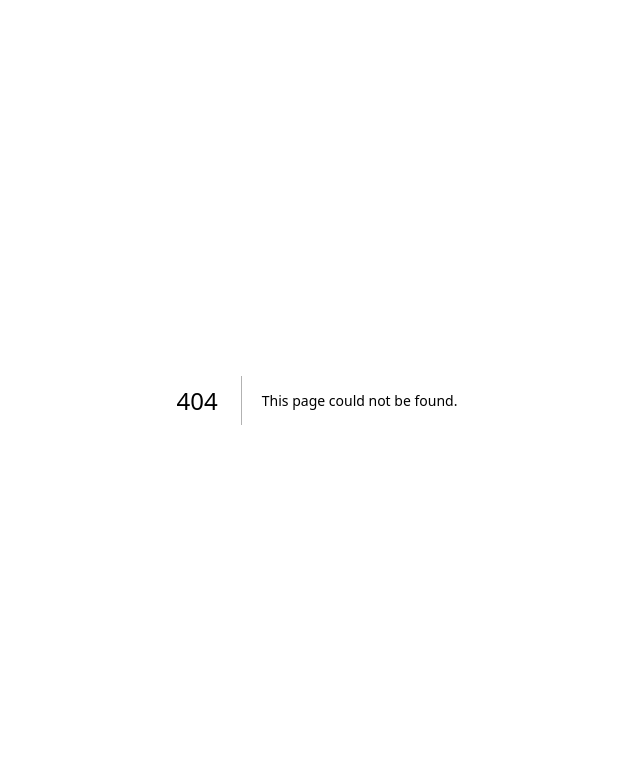
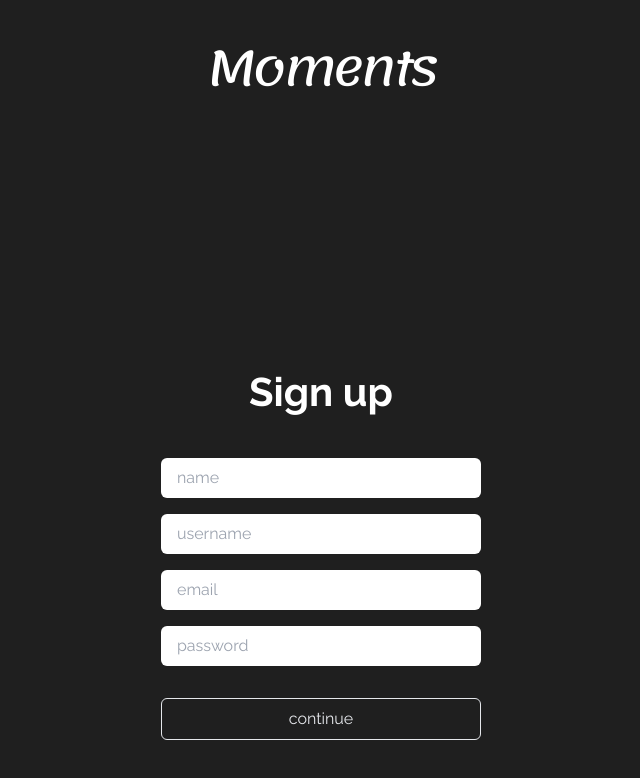
Before and after one commit to v4sj4n/Moments, a Next.js app: page /auth/signup in a window 1280 px wide. Before the commit this address had no page. Shown: the top 778 px of the page, without its empty margins (323-963 px from the left). Built offline with nearby package versions, Linux system fonts and the light colour scheme.

Commit message:
Added 2 pages

```diff
--- a/app/auth/page.tsx
+++ b/app/auth/page.tsx
@@ -3,12 +3,12 @@ import { lemonada } from "@/ui/fonts"
 
 export default function Page() {
   return (
-    <main className="h-screen w-screen flex flex-col items-center justify-between">
-      <h1 className={`${lemonada.className} -tracking-[4px] text-5xl mt-10`}>
+    <main className="h-svh w-screen flex flex-col items-center justify-between">
+      <h1 className={`${lemonada.className} -tracking-[4px] text-5xl sm:text-2xl mt-10`}>
         <Link href="/">Moments</Link>
       </h1>
       <div className="mb-16">
-        <h3 className="text-[40px] font-bold mb-9">Sign in / Sign up</h3>
+        <h3 className="text-4xl sm:text-xl font-bold mb-9">Sign in / Sign up</h3>
         <form className="flex flex-col gap-4">
           <input
             className="rounded-md px-4 py-2"
--- /dev/null
+++ b/app/auth/signin/page.tsx
@@ -0,0 +1,37 @@
+import Link from "next/link"
+import { lemonada } from "@/ui/fonts"
+
+export default function Page() {
+  return (
+    <main className="h-[70svh] w-screen flex flex-col items-center justify-between">
+      <h1 className={`${lemonada.className} -tracking-[4px] text-5xl mt-10`}>
+        <Link href="/">Moments</Link>
+      </h1>
+      <div className="mb-16 flex flex-col items-center">
+        <h3 className="text-[40px] font-bold mb-9">Sign up</h3>
+        <form className="flex flex-col gap-4 w-80">
+          <input
+            className="rounded-md px-4 py-2 "
+            type="text"
+            id="identifier"
+            name="identifier"
+            // placeholder="name"
+            value={"Username/Email"}
+            disabled
+          />
+
+          <input
+            className="rounded-md px-4 py-2 text-gray-900"
+            type="password"
+            id="identifier"
+            name="identifier"
+            placeholder="password"
+          />
+          <button className="border border-gray-200 hover:bg-gray-200 hover:text-gray-900 text-gray-200 rounded-md py-2 mt-4">
+            continue
+          </button>
+        </form>
+      </div>
+    </main>
+  )
+}
--- /dev/null
+++ b/app/auth/signup/page.tsx
@@ -0,0 +1,48 @@
+import Link from "next/link"
+import { lemonada } from "@/ui/fonts"
+
+export default function Page() {
+  return (
+    <main className="h-[70svh] sm:h-svh w-screen flex flex-col items-center justify-between">
+      <h1 className={`${lemonada.className} -tracking-[4px] text-5xl mt-10`}>
+        <Link href="/">Moments</Link>
+      </h1>
+      <div className="mb-16 flex flex-col items-center">
+        <h3 className="text-[40px] font-bold mb-9">Sign up</h3>
+        <form className="flex flex-col gap-4 w-80">
+          <input
+            className="rounded-md px-4 py-2 text-gray-900"
+            type="text"
+            id="identifier"
+            name="identifier"
+            placeholder="name"
+          />
+          <input
+            className="rounded-md px-4 py-2 text-gray-900"
+            type="text"
+            id="identifier"
+            name="identifier"
+            placeholder="username"
+          />
+          <input
+            className="rounded-md px-4 py-2 text-gray-900"
+            type="email"
+            id="identifier"
+            name="identifier"
+            placeholder="email"
+          />
+          <input
+            className="rounded-md px-4 py-2 text-gray-900"
+            type="password"
+            id="identifier"
+            name="identifier"
+            placeholder="password"
+          />
+          <button className="border border-gray-200 hover:bg-gray-200 hover:text-gray-900 text-gray-200 rounded-md py-2 mt-4">
+            continue
+          </button>
+        </form>
+      </div>
+    </main>
+  )
+}
--- a/app/globals.css
+++ b/app/globals.css
@@ -2,10 +2,13 @@
 @tailwind components;
 @tailwind utilities;
 
-:root{
-  color-scheme: light dark;
+:root {
+  background-color: #1f1f1f;
+  color: white;
 }
-html, body{
+
+html,
+body {
   margin: 0;
   padding: 0;
 }
--- a/app/layout.tsx
+++ b/app/layout.tsx
@@ -16,7 +16,7 @@ export default function RootLayout({
 }) {
   return (
     <html lang="en">
-      <body className={raleway.className}>{children}</body>
+      <body className={`${raleway.className} p-1`}>{children}</body>
     </html>
   )
 }
--- a/app/page.tsx
+++ b/app/page.tsx
@@ -3,12 +3,14 @@ import { lemonada } from "@/ui/fonts"
 
 export default function Home() {
   return (
-    <main className="h-screen w-screen flex flex-col items-center justify-center">
-      <h2 className="text-5xl p-4">
+    <main className="h-svh w-svw flex flex-col items-center justify-center">
+      <h2 className="text-5xl sm:text-2xl p-4 text-center">
         Welcome to{" "}
         <span className={`${lemonada.className} -tracking-[4px]`}>Moments</span>
       </h2>
-      <p className="text-xl">save moments, chat and much more together...</p>
+      <p className="text-xl sm:text-sm text-center">
+        save moments, chat and much more together...
+      </p>
       <Link
         className="mt-8 px-8 py-2 bg-slate-200 text-slate-900 rounded-md"
         href="/auth"
```
